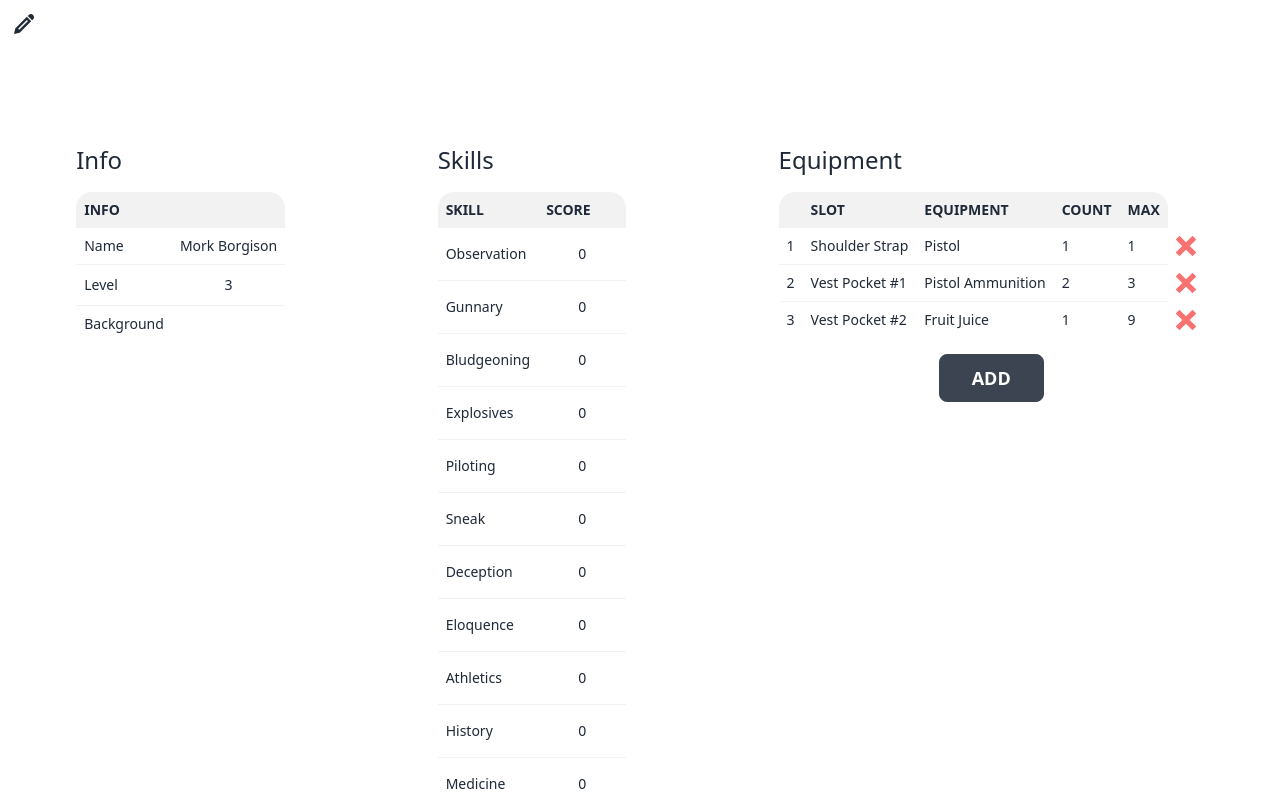
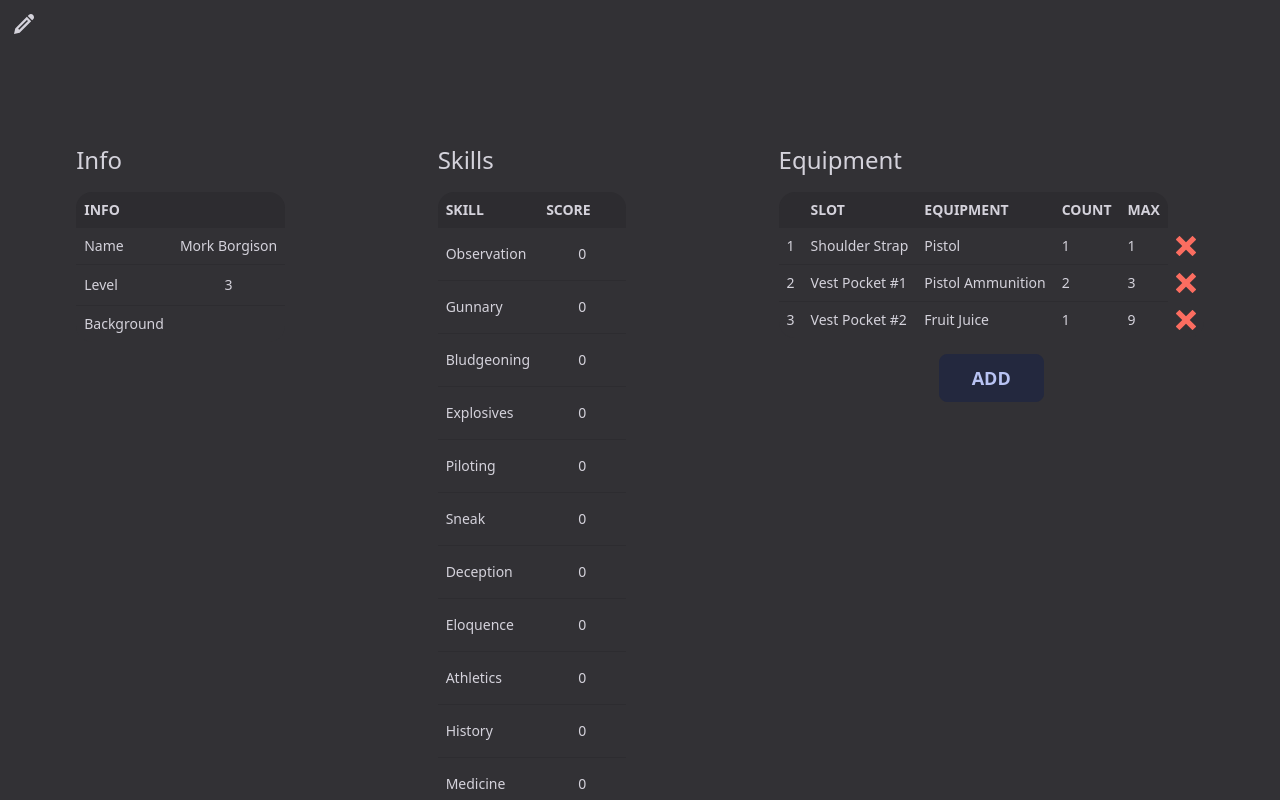
Before and after one commit to mytinycloud/caltrops, a React (Create React App) app in the folder char-sheet/: page / in a window 1280 px wide. Shown: the top 800 px of the page. Built offline with nearby package versions, Linux system fonts and the light colour scheme.

Commit message:
Change to new theme

```diff
--- a/char-sheet/src/components/InfoTable.jsx
+++ b/char-sheet/src/components/InfoTable.jsx
@@ -16,7 +16,7 @@ function InfoTable({info, setInfo, isEditable=false}) {
       <h2 className='text-2xl my-4'>Info</h2>
       <table className="table table-compact">
         <thead>
-        <tr className='hover' >
+        <tr>
             <th>Info</th>
             <th></th>
         </tr>
--- a/char-sheet/src/data/airlocks.js
+++ b/char-sheet/src/data/airlocks.js
@@ -1,7 +1,7 @@
 
 export const airlockRuleset = {
     name: 'Airlocks',
-    theme: 'light',
+    theme: 'atompunkmoderna',
     skills: [
         {
             name: 'Observation',
--- a/char-sheet/tailwind.config.js
+++ b/char-sheet/tailwind.config.js
@@ -32,7 +32,7 @@ module.exports = {
       "coffee",
       "winter",
       {
-        'muthur6k': {
+        "muthur6k": {
           "primary": "#D6FFC5",
           "secondary": "#FDFEC4",
           "accent": "#D2D53F",
```
